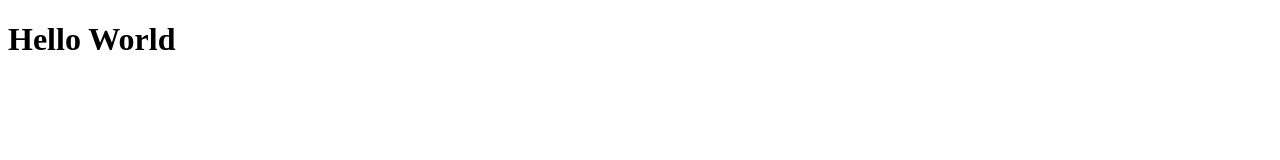
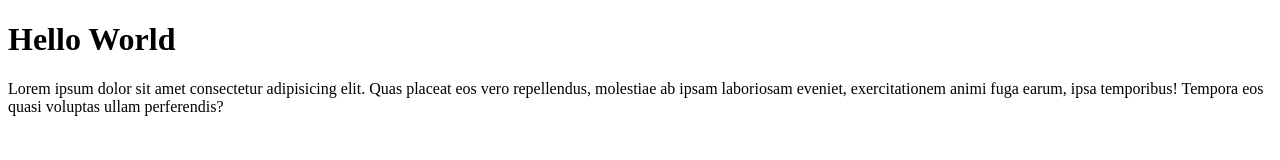
Before and after one commit to AkmalZain/wpu-git-test, a plain HTML site: page index.html in a window 1280 px wide. Drawn offline with Linux system fonts and the light colour scheme.

Commit message:
menambahkan paragraf

```diff
--- a/index.html
+++ b/index.html
@@ -7,5 +7,6 @@
 </head>
 <body>
     <h1>Hello World</h1>
+    <p>Lorem ipsum dolor sit amet consectetur adipisicing elit. Quas placeat eos vero repellendus, molestiae ab ipsam laboriosam eveniet, exercitationem animi fuga earum, ipsa temporibus! Tempora eos quasi voluptas ullam perferendis?</p>
 </body>
 </html>
```
